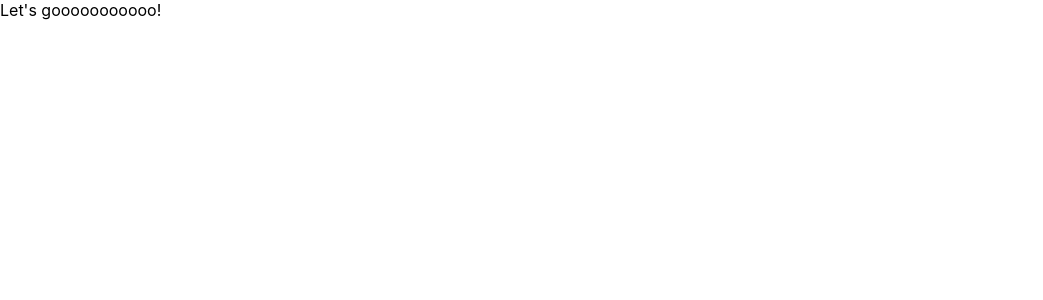
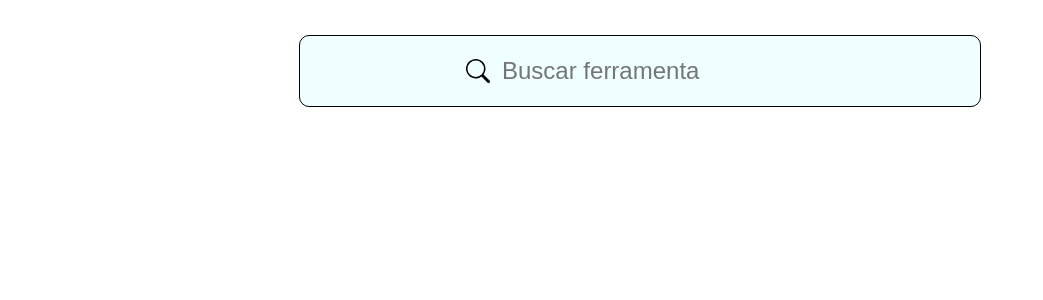
Before and after one commit to Henrique-M01/desafio_pluga, a React (Create React App) app: page / in a window 1280 px wide. Shown: the top 300 px of the page, without its empty margins (0-1043 px from the left). Built offline with nearby package versions, Linux system fonts and the light colour scheme; the HTML template or start-up script is replaced by a standard one.

Commit message:
feat: create search template

```diff
--- a/package.json
+++ b/package.json
@@ -8,7 +8,8 @@
     "@testing-library/user-event": "^13.5.0",
     "react": "^18.2.0",
     "react-dom": "^18.2.0",
-    "react-scripts": "5.0.1",
+    "react-icons": "^4.11.0",
+    "react-scripts": "^3.0.1",
     "web-vitals": "^2.1.4"
   },
   "scripts": {
--- /dev/null
+++ b/public/index.html
@@ -0,0 +1,43 @@
+<!DOCTYPE html>
+<html lang="en">
+  <head>
+    <meta charset="utf-8" />
+    <link rel="icon" href="%PUBLIC_URL%/favicon.ico" />
+    <meta name="viewport" content="width=device-width, initial-scale=1" />
+    <meta name="theme-color" content="#000000" />
+    <meta
+      name="description"
+      content="Web site created using create-react-app"
+    />
+    <link rel="apple-touch-icon" href="%PUBLIC_URL%/logo192.png" />
+    <!--
+      manifest.json provides metadata used when your web app is installed on a
+      user's mobile device or desktop. See https://developers.google.com/web/fundamentals/web-app-manifest/
+    -->
+    <link rel="manifest" href="%PUBLIC_URL%/manifest.json" />
+    <!--
+      Notice the use of %PUBLIC_URL% in the tags above.
+      It will be replaced with the URL of the `public` folder during the build.
+      Only files inside the `public` folder can be referenced from the HTML.
+
+      Unlike "/favicon.ico" or "favicon.ico", "%PUBLIC_URL%/favicon.ico" will
+      work correctly both with client-side routing and a non-root public URL.
+      Learn how to configure a non-root public URL by running `npm run build`.
+    -->
+    <title>Ferramentas Pluga</title>
+  </head>
+  <body>
+    <noscript>You need to enable JavaScript to run this app.</noscript>
+    <div id="root"></div>
+    <!--
+      This HTML file is a template.
+      If you open it directly in the browser, you will see an empty page.
+
+      You can add webfonts, meta tags, or analytics to this file.
+      The build step will place the bundled scripts into the <body> tag.
+
+      To begin the development, run `npm start` or `yarn start`.
+      To create a production bundle, use `npm run build` or `yarn build`.
+    -->
+  </body>
+</html>
--- a/src/App.js
+++ b/src/App.js
@@ -1,9 +1,12 @@
-import './App.css';
+import React from "react";
+import Search from './components/search.jsx';
 
 function App() {
   return (
     <div className="App">
-      Let's gooooooooooo!
+      <header>
+        <Search />
+      </header>
     </div>
   );
 }
--- /dev/null
+++ b/src/components/search.jsx
@@ -0,0 +1,19 @@
+import React from "react";
+import { BsSearch } from 'react-icons/bs';
+import "../style/search.css";
+
+function Search() {
+  return (
+    <div className="search-bar">
+      <BsSearch
+        className="search-icon"
+      />
+      <input
+        className="search-input"
+        placeholder="Buscar ferramenta"
+      />
+    </div>
+  )
+}
+
+export default Search;
--- /dev/null
+++ b/src/style/search.css
@@ -0,0 +1,34 @@
+.search-bar {
+  display: flex;
+  flex-flow: row nowrap;
+  justify-content: center;
+  align-items: center;
+  gap: 10px;
+  padding: 20px;
+  width: 50%;
+  border: 1px solid black;
+  margin-left: auto;
+  margin-right: auto;
+  margin-top: 35px;
+  border-radius: 10px;
+  background-color: azure;
+}
+
+.search-bar:hover {
+  cursor: pointer;
+}
+
+.search-icon {
+  font-size: x-large;
+}
+
+.search-input {
+  border: none;
+  font-size: x-large;
+  background-color: azure;
+  color: gray;
+}
+
+.search-input:hover {
+  cursor: pointer;
+}
```
Also changed, not shown: src/reportWebVitals.js (added, +13 -0 lines), src/setupTests.js (added, +5 -0 lines), public/manifest.json (added), 1 other file (tests, documents, lock files or other folders).
